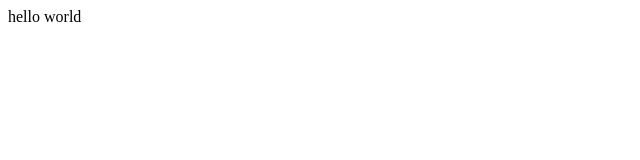
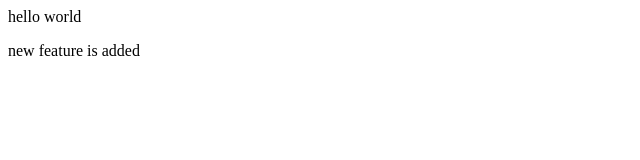
Before and after one commit to Mridula222/local-repo, a plain HTML site: page index.html in a window 1280 px wide. Shown: the whole page, without its empty margins (0-640 px from the left). Drawn offline with Linux system fonts and the light colour scheme.

Commit message:
add new feature

```diff
--- a/index.html
+++ b/index.html
@@ -1 +1,2 @@
 <p>hello world</p>
+<p>new feature is added</p>
```
